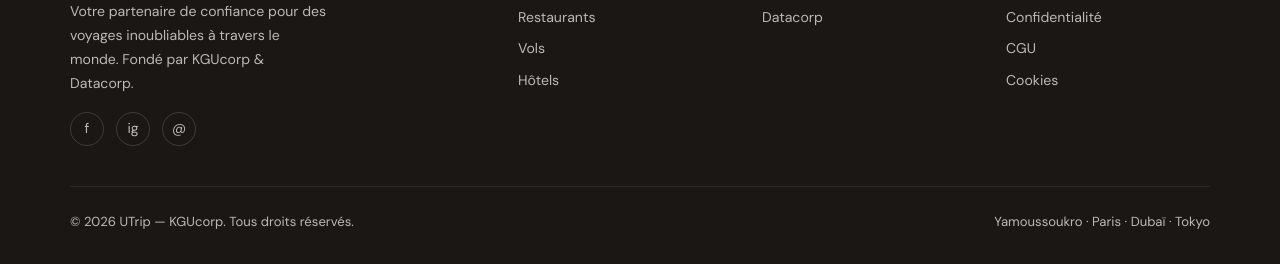
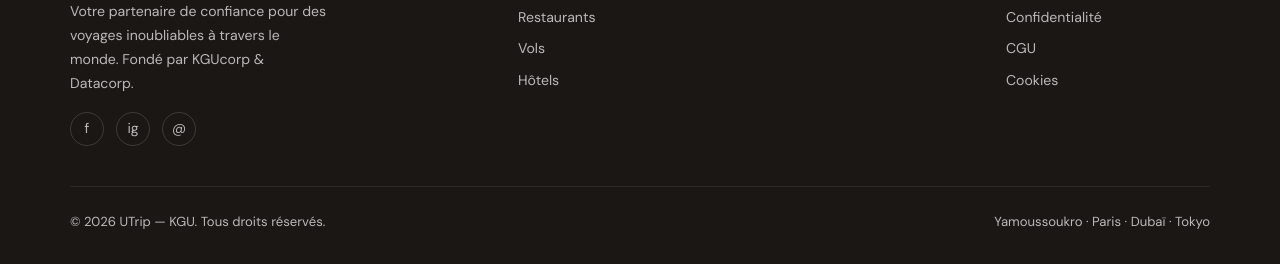
Before and after one commit to LEROYKGU/U-Trip-V2, a plain HTML site: page index.html in a window 1280 px wide. Shown: the part 4392-4656 px from the top of the page. Drawn offline with nearby package versions, Linux system fonts and the light colour scheme.

Commit message:
Update index.html

```diff
--- a/index.html
+++ b/index.html
@@ -582,7 +582,6 @@
     <div class="footer-col">
       <h4>Partenaires</h4>
       <a href="#">KGUcorp</a>
-      <a href="#">Datacorp</a>
     </div>
     <div class="footer-col">
       <h4>Légal</h4>
@@ -593,7 +592,7 @@
     </div>
   </div>
   <div class="footer-bottom">
-    <span>© 2026 UTrip — KGUcorp. Tous droits réservés.</span>
+    <span>© 2026 UTrip — KGU. Tous droits réservés.</span>
     <span>Yamoussoukro · Paris · Dubaï · Tokyo</span>
   </div>
 </footer>
```
